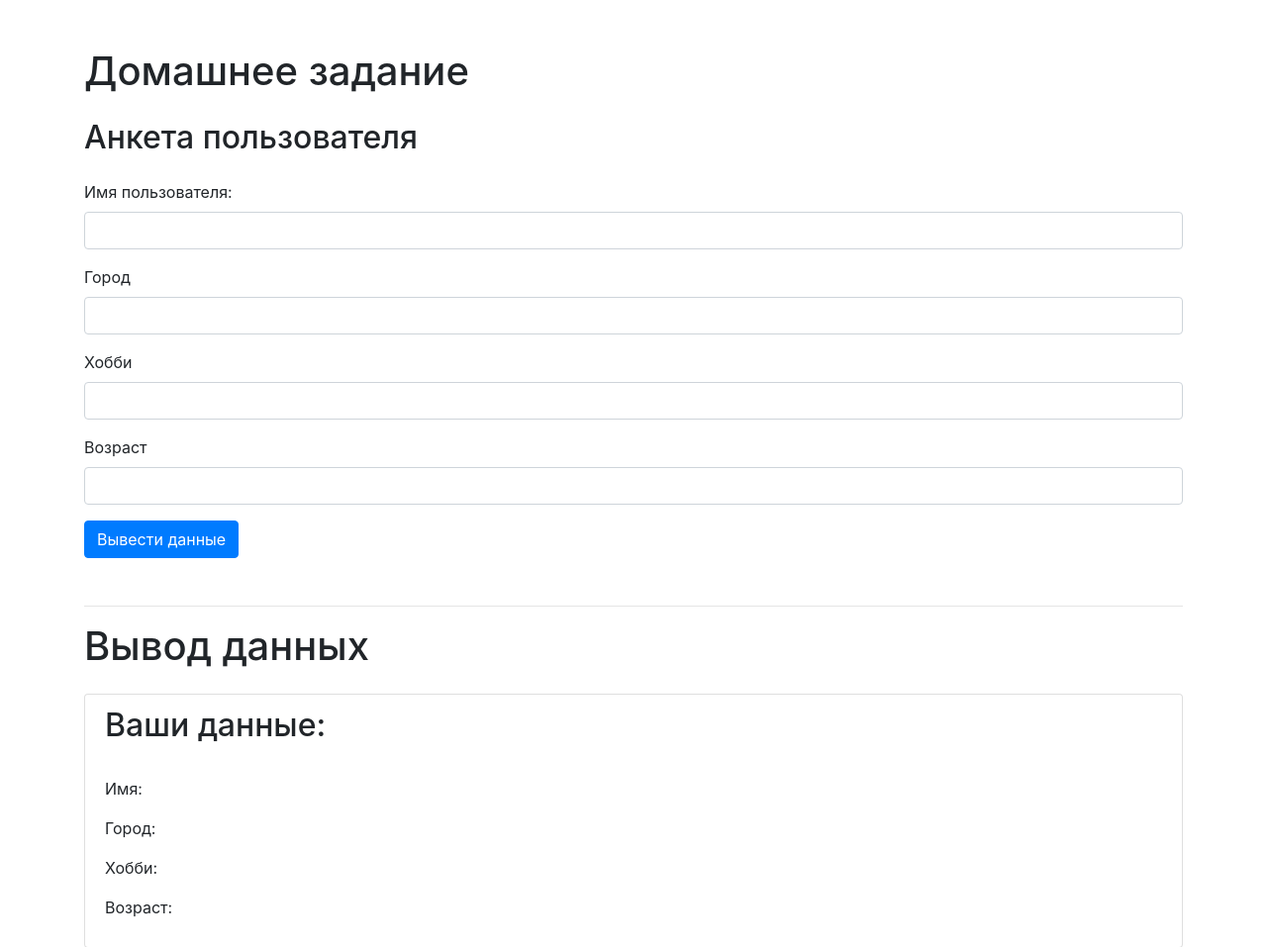
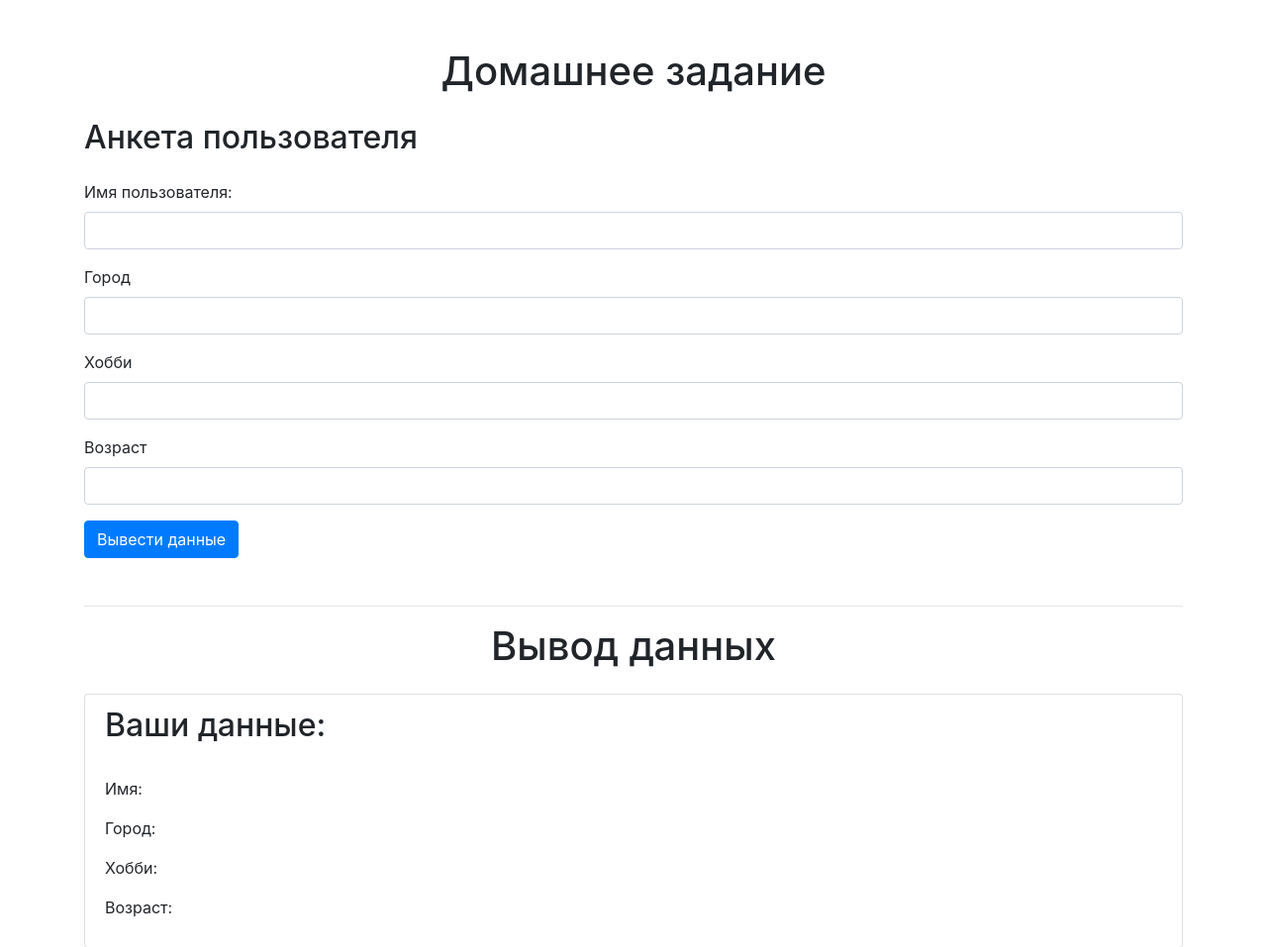
Before and after one commit to HoDzha/vd06.1, a Flask app: page / in a window 1280 px wide. Shown: the top 957 px of the page at 99% size. Run offline with Flask 3, Linux system fonts and the light colour scheme; some libraries are stand-ins or nearby versions.

Commit message:
выравнивание заголовка по центру

```diff
--- a/app/templates/blog.html
+++ b/app/templates/blog.html
@@ -9,7 +9,7 @@
 <body>
 
 <div class="container mt-5">
-    <h1 class="mb-4">Домашнее задание</h1>
+    <h1 class="mb-4 text-center ">Домашнее задание</h1>
     <h2 class="mb-4">Анкета пользователя</h2>
 
     <form method="POST" action="/" class="mb-5">
@@ -33,7 +33,7 @@
     </form>
     <hr>
 
-    <h1 class="mb-4">Вывод данных</h1>
+    <h1 class="mb-4 text-center">Вывод данных</h1>
     <div class="list-group">
         <div class="list-group-item mb-3">
             <h2>Ваши данные:</h2><br>
```
